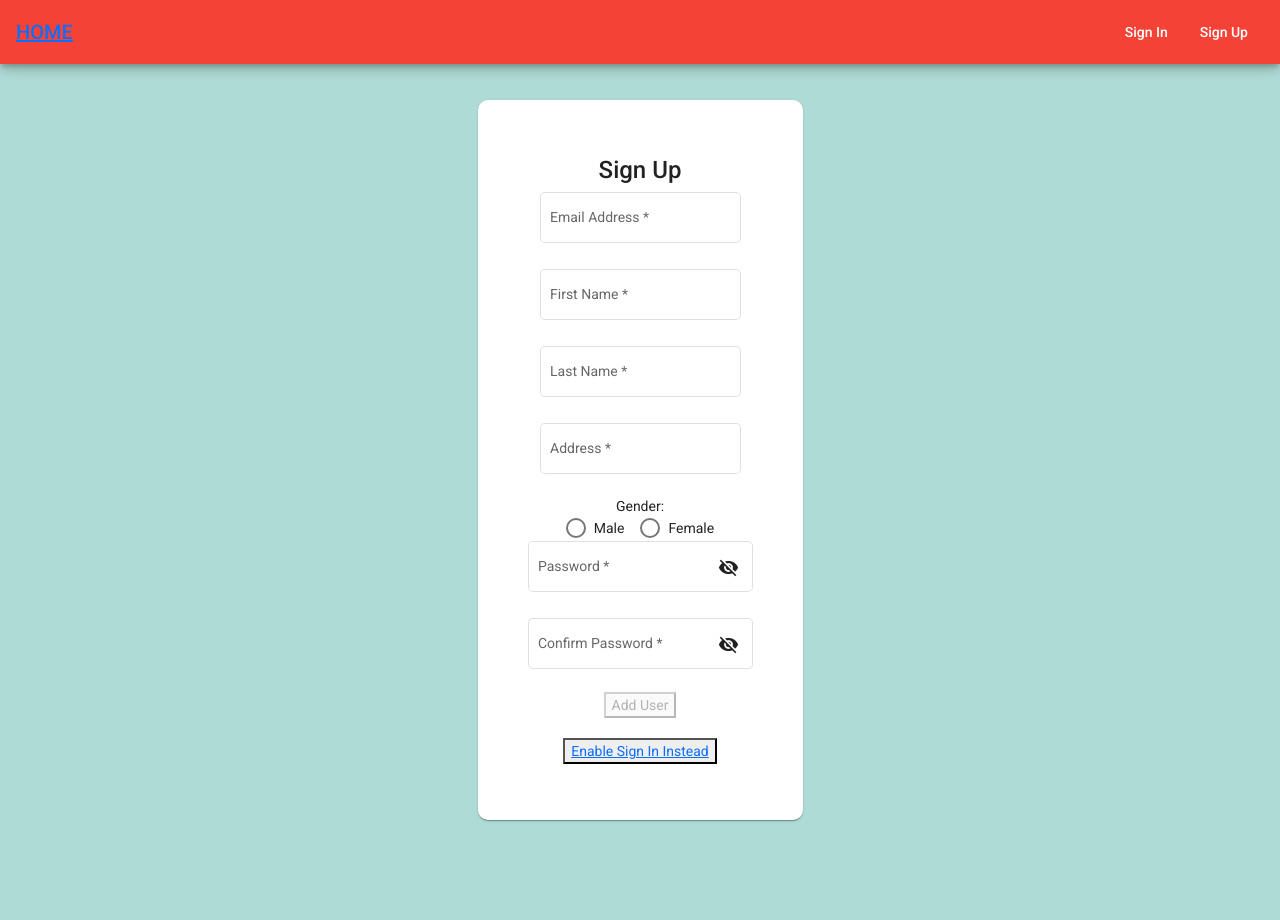
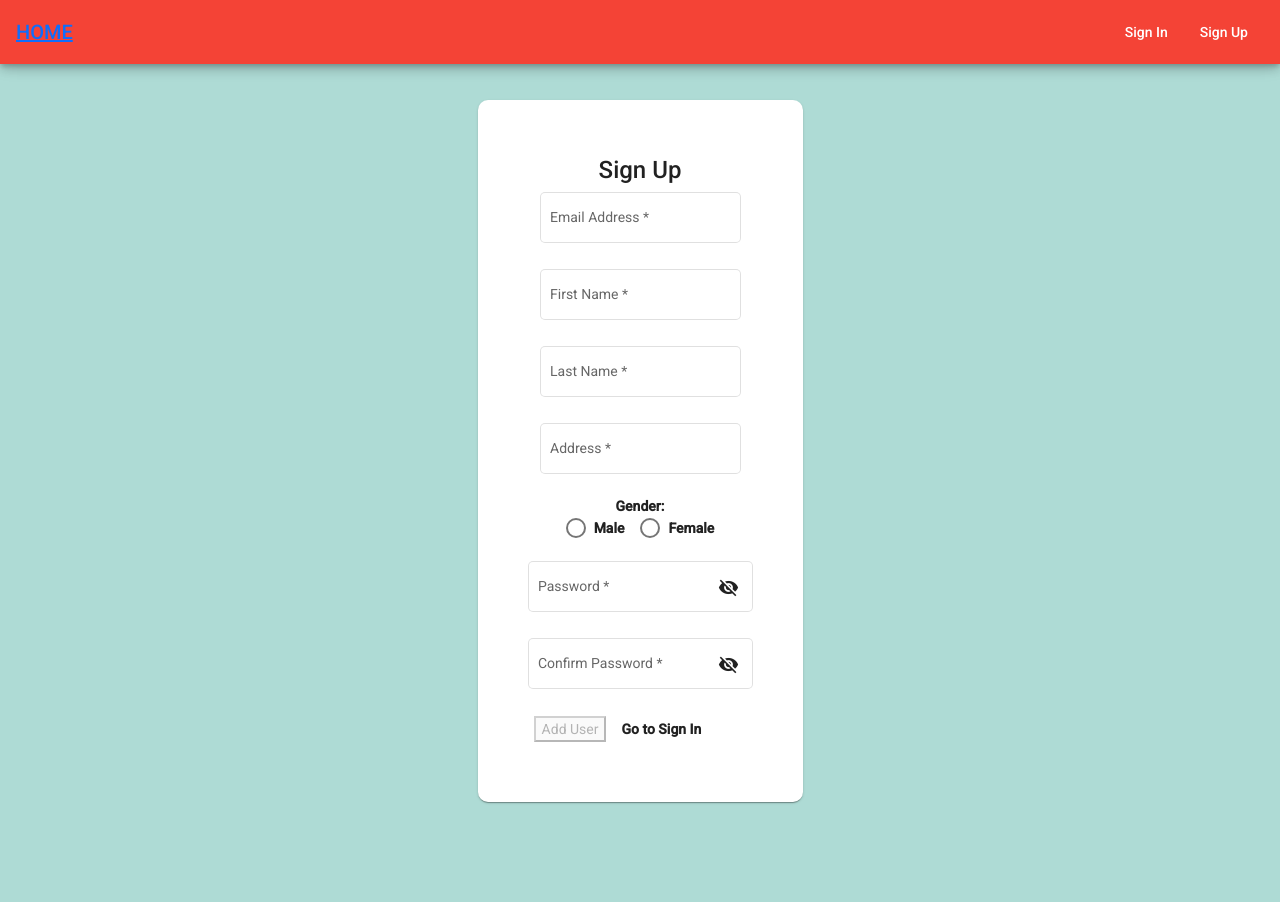
Before and after one commit to khine1996/UserLoginForm, an Angular app: page /SignUp in a window 1280 px wide. Built offline with nearby package versions, Linux system fonts and the light colour scheme; data requests are answered from the project's data file.

Commit message:
SignIn/SignUp Router

```diff
--- a/db.json
+++ b/db.json
@@ -18,7 +18,6 @@
       "email": "mya@gmail.com",
       "password": "myamya@123"
     },
-
     {
       "id": 3,
       "firstname": "Hla",
--- a/projects/user-login-form/src/app/app.component.css
+++ b/projects/user-login-form/src/app/app.component.css
@@ -19,11 +19,7 @@
   background: #aedbd5;
   display: block;
 }
-.btn-block {
-  width: auto;
-  padding: 6px 50px 4px 50px;
-  transform: scale(1);
-}
+
 .example-container .mat-form-field +.mat-form-field+.mat-form-field{
   margin-left: 16px;
 }
--- a/projects/user-login-form/src/app/sign-in/sign-in.component.css
+++ b/projects/user-login-form/src/app/sign-in/sign-in.component.css
@@ -26,3 +26,10 @@
   background-position: top left,top right, bottom left, bottom right;
   background-size: auto, auto,auto,auto;
 }
+
+.mat-stroked-button{
+  /* padding: 5px 5px; */
+  margin-right: 20px;
+  font-weight: 600;
+  border:none;
+ }
--- a/projects/user-login-form/src/app/sign-in/sign-in.component.html
+++ b/projects/user-login-form/src/app/sign-in/sign-in.component.html
@@ -78,20 +78,23 @@
           </div>
         </div>
 
-        <br />
-
-        <div class="col" style="text-align: center">
+        <!-- <div class="col" style="text-align: center"> -->
+          <div class="wrapper">
           <button
             mat-stroked-button
             (click)="login(f)"
             [disabled]="!f.valid"
             class="btn-block"
           >
-            Log in
+            Sign in
           </button>
-        </div>
+          <br>
 
-        <!-- </div> -->
+        <div>
+        <button mat-stroked-button (click)="gotoSignUp()">
+        Sign Up
+        </button>
+        </div></div>
       </form></mat-card-content
     ></mat-card
   >
--- a/projects/user-login-form/src/app/sign-up/sign-up.component.css
+++ b/projects/user-login-form/src/app/sign-up/sign-up.component.css
@@ -11,6 +11,7 @@
   -webkit-transform: scale(1);
   -ms-transform: scale(1);
   z-index: 5;
+  font-weight: 600;
   min-width: fit-content;
   max-width: fit-content;
 }
@@ -28,10 +29,12 @@
   background-position: top left,top right, bottom left, bottom right;
   background-size: auto, auto,contain,contain;
 }
-.content{
-  max-width:700px;
-  margin:auto;
-}
+
 .error{
   color:red;
 }
+.mat-stroked-button{
+  margin-right: 30px;
+  font-weight: 600;
+  border:none;
+ }
--- a/projects/user-login-form/src/app/sign-up/sign-up.component.html
+++ b/projects/user-login-form/src/app/sign-up/sign-up.component.html
@@ -18,45 +18,42 @@
             <div class="form-group">
               <div class="col" style="text-align: center">
                 <!-- <mat-grid-list cols="3" rowHeight="5:1"> -->
-                <mat-form-field appearance="outline" class="example-full-width">
+                <div class="col">
+                  <mat-form-field appearance="outline">
                     <mat-label>Email Address</mat-label>
                     <input
                       matInput
                       placeholder="pat@example.com"
-                    id="email"
                       formControlName="email"
                       class="form-input-field"
-                    pattern="[a-zA-Z0-9.-_]{1,}@[a-zA-Z.-]{2,}[.]{1}[a-zA-Z]{2,}"
-                /></mat-form-field>
-                <!-- </mat-grid-list> -->
-                <div style="text-align: center">
-                  <!-- <mat-grid-list cols="3" rowHeight="2:3">
-            <mat-grid-title> -->
-
-                  <!-- <mat-form-field appearance="outline">
-                <div class="row">
-                <div class="row">
-                  <div class="col-md-6 col-6 red" style=" border-right: 2px solid rgb(156, 156, 156);" appearance="outline">First Name
-                    <input
-                  matInput
-
-                  formControlName="firstName"
-                  required
                     />
+                    <div
+                      *ngIf="
+                        (addUserForm.controls['email'] &&
+                          addUserForm.controls['email'].invalid &&
+                          addUserForm.controls['email'].touched) ||
+                        addUserForm.controls['email'].dirty
+                      "
+                    >
+                      <small
+                        *ngIf="addUserForm.controls['email'].errors?.['required']"
+                        class="text-danger"
+                      >
+                        Email is required</small
+                      >
+                      <small
+                        *ngIf="
+                          addUserForm.controls['email'].hasError('pattern')
+                        "
+                        class="text-danger"
+                        >Please provide a valid email address</small
+                      >
                     </div>
-                  <div class="col-md-6 col-6 yellow"  appearance="outline">Last Name
-                    <input
-                  matInput
-
-                  formControlName="firstName"
-                  required
-                />
+                  </mat-form-field>
                 </div>
               </div>
             </div>
-              </mat-form-field> -->
-                  <!-- </mat-grid-title> -->
-                </div>
+
             <div style="text-align: center">
               <mat-form-field appearance="outline">
                 <mat-label> First Name</mat-label>
@@ -84,7 +81,7 @@
             <!-- </mat-grid-title></mat-grid-list -->
 
             <!-- <div class="col-lg-3"> -->
-                <div>
+            <div style="text-align: center">
               <mat-form-field appearance="outline">
                 <mat-label>Address</mat-label>
                 <input
@@ -96,13 +93,9 @@
                 />
               </mat-form-field>
               <!-- </div> -->
-                  <div>
-                    <label style="text-align: left">Gender: </label><br />
-                    <mat-radio-group
-                      formControlName="gender"
-                      id="gender"
-                      required
-                    >
+              <div style="text-align: center">
+                <label>Gender: </label><br />
+                <mat-radio-group formControlName="gender" id="gender" required>
                   <mat-radio-button value="male" class="form-contorl"
                     >Male</mat-radio-button
                   >
@@ -111,34 +104,7 @@
                   >
                 </mat-radio-group>
               </div>
-                  <!-- <div class="form-group col">
-                <label class="row-sm-2 row-form-label">*Email</label>
-                <div class="row-sm-10">
-
-                    <input type="text" formControlName="email" class="form-control" placeholder="Enter email">
-
-                </div>
-            </div>
-
-            <div class="form-group col">
-                <label class="row-sm-2 row-form-label">*Address</label>
-                <div class="row-sm-10">
-
-                    <textarea class="form-control" formControlName="address" placeholder="Enter address" rows="3"></textarea>
-
-                </div>
-            </div>
-
-            <div class="form-group row">
-                <label class="row-sm-2 row-form-label">*Password</label>
-                <div class="row-sm-10">
-
-                    <input type="password" formControlName="password" class="form-control" placeholder="Enter password">
-
-                </div>
-            </div>-->
-
-                  <!-- <div class="col-lg-4"> -->
+              <br />
               <div style="text-align: center">
                 <mat-form-field appearance="outline">
                   <mat-label>Password</mat-label>
@@ -177,56 +143,12 @@
                       "
                       class="text-danger"
                     >
-                          Use 8 or more characters with a mix of letters,
-                          numbers & symbols.</small
+                      Use 8 or more characters with a mix of letters, numbers &
+                      symbols.</small
                     >
                   </div>
                 </mat-form-field>
               </div>
-
-                  <!-- </div> -->
-                  <!-- <div class="col-lg-4"> -->
-                  <!-- <mat-form-field appearance="outline">
-                    <mat-label>Confirm Password</mat-label>
-                    <input
-                      matInput
-                      placeholder="Enter the same password"
-                      name="confirmPassword"
-                      type="password"
-                      formControlName="confirmPassword"
-                      required
-                      [type]="hide2 ? 'confirmPassword' : 'text'"
-                    />
-                    <mat-icon matSuffix (click)="hide2 = !hide2">{{
-                      hide2 ? "visibility_off" : "visibility"
-                    }}</mat-icon>
-                    <div
-                      *ngIf="
-                        addUserForm.controls['confirmPassword'].invalid &&
-                        (addUserForm.controls['confirmPassword'].dirty ||
-                          addUserForm.controls['confirmPassword'].touched)
-                      "
-                    >
-                      <mat-error
-                        *ngIf="
-                          addUserForm.controls['confirmPassword'].hasError(
-                            'required'
-                          )
-                        "
-                      >
-                        Password required
-                      </mat-error>
-                      <mat-error
-                        *ngIf="
-                          addUserForm.controls['confirmPassword'].hasError(
-                            'confirmedValidator'
-                          )
-                        "
-                      >
-                        Password doesn't match
-                      </mat-error>
-                    </div>
-                  </mat-form-field> -->
               <mat-form-field appearance="outline">
                 <mat-label>Confirm Password</mat-label>
                 <input
@@ -270,33 +192,19 @@
               </mat-form-field>
 
               <br />
-                  <div>
-                    <button
-                      mat-stroke-button
-                      color="primary"
-                      [disabled]="!f.valid"
-                    >
+              <div class="wrapper">
+                <button mat-stroke-button color="primary" [disabled]="!f.valid">
                   Add User
                 </button>
-                  </div>
-                  <br />
-                  <button>
-                    <a
-                      mat-stroke-button
-                      href="/SignIn"
-                      target="_blank"
-                      color="primary"
-                      >Enable Sign In Instead</a
-                    >
+
+                <button mat-stroked-button (click)="gotoSignIn()">
+                  Go to Sign In
                 </button>
               </div>
             </div>
-            </div></mat-card-content
-          >
+          </mat-card-content>
         </form>
-      </div></mat-card
-    >
+      </div>
+    </mat-card>
   </div>
 </div>
-
-<div *ngIf="msgTrue"></div>
--- a/projects/user-login-form/src/app/sign-up/sign-up.component.ts
+++ b/projects/user-login-form/src/app/sign-up/sign-up.component.ts
@@ -8,6 +8,8 @@ import {
   FormBuilder,
 } from '@angular/forms';
 import { UserService } from 'projects/user-login-form/service/user.service';
+import { finalize } from 'rxjs';
+import { Router } from '@angular/router';
 
 @Component({
   selector: 'app-sign-up',
@@ -18,13 +20,13 @@ export class SignUpComponent {
   hide1: boolean = true;
   hide2: boolean = true;
   success = '';
-  addUserForm;
+  addUserForm:any=FormGroup;
   userslist: User[] = [];
-  msgTrue = false;
 
   constructor(
     private formbuilder: FormBuilder,
-    public userservice: UserService
+    public userservice: UserService,
+    private router:Router
   ) {
     this.addUserForm = this.formbuilder.group(
       {
@@ -45,7 +47,10 @@ export class SignUpComponent {
         confirmPassword: new FormControl('', [Validators.required]),
       },
       {
-        validator: ConfirmedValidator.confirmedValidator('password', 'confirmPassword'),
+        validator: ConfirmedValidator.confirmedValidator(
+          'password',
+          'confirmPassword'
+        ),
       }
     );
   }
@@ -61,10 +66,15 @@ export class SignUpComponent {
     console.log(newformdata);
 
     this.userservice.createUser(newformdata).subscribe((data) => {
-      this.msgTrue = true;
       console.log(data);
     });
-    console.log(this.addUserForm.value);
+
+    // this.userservice.getUserExistStatus(newformdata.email).pipe(finalize(() => {
+    // })).subscribe(res => {
+    //   if(res){
+    //      alert("User Already Exist")
+    //  }
+    // }, err => { });
   }
 
   // mustMatch(form: FormGroup) {
@@ -83,28 +93,22 @@ export class SignUpComponent {
   //     return null; // always return null here since as you'd want the error displayed on the confirmation input
   //   };
   // }
-
-  // ConfirmedValidator(controlName: string, matchingControlName: string) {
-  //   return (formGroup: FormGroup) => {
-  //     const control = formGroup.controls[controlName];
-  //     const matchingControl = formGroup.controls[matchingControlName];
-
-  //     if (!control.value || !matchingControl.value) {
-  //       // if the password or confirmation has not been inserted ignore
-  //       return null;
-  //     }
-  //     if (control.value !== matchingControl.value) {
-  //       matchingControl.setErrors({ confirmedValidator: true });
-  //     } else {
-  //       matchingControl.setErrors(null);
-  //     }
-  //     return null;
-  //   };
-  // }
-
   ngOnInit(): void {
     this.userservice.getUserslist().subscribe((data: any) => {
       this.userslist = data;
     });
   }
+  // CheckUserExist(f:any) {
+
+  //   this.userservice.getUserExistStatus(f.value.email).pipe(finalize(() => {
+  //   })).subscribe(res => {
+  //     if(res){
+  //        alert("User Already Exist")
+  //    }
+  //   }, err => {
+  //   });
+  // }
+  gotoSignIn(){
+    this.router.navigate( ['SignIn']);
+  }
 }
--- a/projects/user-login-form/src/styles.css
+++ b/projects/user-login-form/src/styles.css
@@ -3,3 +3,9 @@
 
 html, body { height: 100%; }
 body { margin: 0; font-family: Roboto, "Helvetica Neue", sans-serif; }
+
+.wrapper{
+  display:flex;
+  justify-content: center;
+  align-items:center;
+}
```
Also changed, not shown: projects/user-login-form/service/user.service.ts (+5 -6 lines), projects/user-login-form/src/app/sign-in/sign-in.component.ts (+9 -3 lines). Lines whose indentation alone changed are shown as unchanged.
